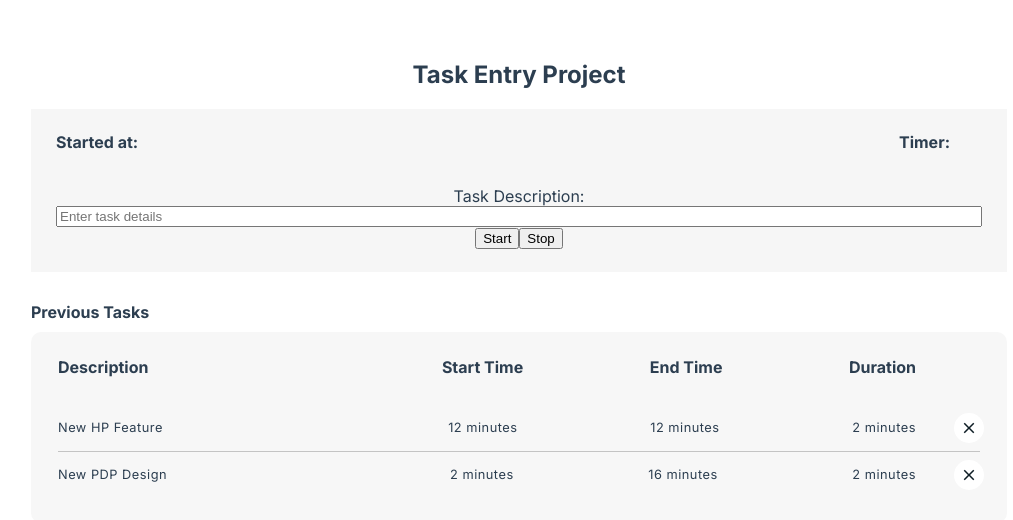
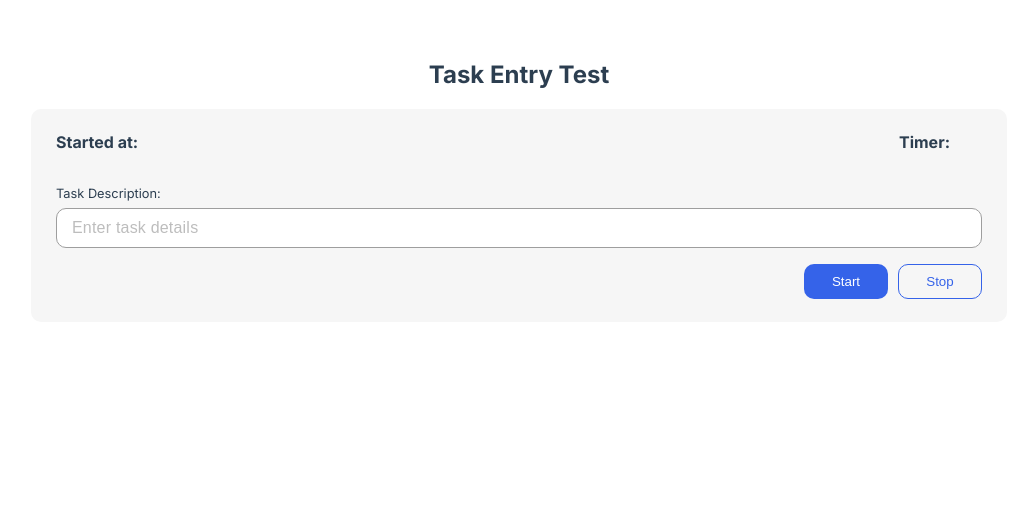
Before and after one commit to Serviox19/roswell, a Vue app: page / in a window 1280 px wide. Shown: the top 520 px of the page, without its empty margins (121-1134 px from the left). Built offline with nearby package versions, Linux system fonts and the light colour scheme.

Commit message:
assignment completed

```diff
--- a/package.json
+++ b/package.json
@@ -11,7 +11,8 @@
     "core-js": "^3.8.3",
     "moment": "^2.29.3",
     "vue": "^2.6.14",
-    "vuex": "^3.6.2"
+    "vuex": "^3.6.2",
+    "vuex-persistedstate": "^4.1.0"
   },
   "devDependencies": {
     "@babel/core": "^7.12.16",
--- a/src/components/Header.vue
+++ b/src/components/Header.vue
@@ -1,6 +1,6 @@
 <template>
   <header>
-    <h2>Task Entry Project</h2>
+    <h2>Task Entry Test</h2>
   </header>
 </template>
 
--- a/src/components/TaskEntry.vue
+++ b/src/components/TaskEntry.vue
@@ -3,12 +3,13 @@
     <div class="task-entry__wrapper">
       <div class="task-entry__watch">
         <div class="started-wrap">
-          Started at: <span class="started">{{ start }}</span>
+          Started at: <span class="started">{{ formattedStart }}</span>
         </div>
         <div class="started-wrap">
           Timer: <span id="timer-div"></span>
         </div>
       </div>
+      <div class="task-entry__input">
         <label>Task Description:</label>
         <input
           type="text"
@@ -16,8 +17,9 @@
           :value="title"
           @change="title = $event.target.value"
         />
+      </div>
       <div class="task-entry__actions">
-        <button class="task-entry__start" @click="startTimer">Start</button>
+        <button @click="startTimer">Start</button>
         <button class="task-entry__stop" @click="stopTimer">Stop</button>
       </div>
     </div>
@@ -35,6 +37,7 @@
       return {
         title: '',
         start: '',
+        formattedStart: '',
         end: '',
         duration: '',
         timerStarted: null,
@@ -50,10 +53,11 @@
 
         this.timerStarted = true;
         var start = new moment();
-        this.start = moment(start).format('hh:mm:ss');
+        this.start = start;
+        this.formattedStart = moment(this.start).format('hh:mm:ss');
 
         this.interval = window.setInterval(() => {
-          document.querySelector('#timer-div').innerHTML = moment().hour(0).minute(0).second(this.counter++).format('HH : mm : ss');
+          document.querySelector('#timer-div').innerHTML = moment().hour(0).minute(0).second(this.counter++).format('HH:mm:ss');
         }, 1000)
       },
       stopTimer() {
@@ -64,12 +68,12 @@
         var end = new moment();
         this.end = end;
 
-        var a = this.start;
-        var b = this.end;
-        var duration = b.diff(a, 'seconds');
+        var a = moment(this.start);
+        var b = moment(this.end);
+        var duration = a.diff(b, 'seconds');
         console.log(duration);
 
-        this.duration = duration;
+        this.duration = Math.abs(duration);
 
         if (this.start !== '' && this.end !== '' && this.duration !== '') {
           this.addNewTask()
@@ -81,9 +85,9 @@
         console.log(this.title);
         let data = {
           'title': this.title,
-          'start': this.start,
+          'start': moment(this.start).format('hh:mm:ss'),
           'end': moment(this.end).format('hh:mm:ss'),
-          'duration': moment.utc(this.duration * 1000).format("hh:mm:ss")
+          'duration': moment.utc(this.duration*1000).format("HH:mm:ss")
         }
         await this.$store.dispatch('tasks/addTask', data);
         await this.clearData();
@@ -91,6 +95,7 @@
       clearData() {
         this.title = '',
         this.start = '',
+        this.formattedStart = '',
         this.end = '',
         this.duration = '',
         this.timerStarted = null,
@@ -108,6 +113,7 @@
     flex-direction: column;
     padding: 23px 25px;
     background-color: #F6F6F6;
+    border-radius: 10px;
   }
 
   .task-entry__watch {
@@ -132,4 +138,77 @@
       }
     }
   }
+
+  .task-entry__input {
+    display: flex;
+    flex-direction: column;
+    margin-bottom: 1rem;
+
+    label {
+      font-size: 0.8rem;
+      line-height: 1rem;
+      font-weight: 400;
+      margin-bottom: 0.375rem;
+      text-align: left;
+    }
+
+    input {
+      appearance: none;
+      display: block;
+      max-width: 100%;
+      max-height: 44px;
+      border-radius: 10px;
+      padding: 10px 15px;
+      border: solid 1px #9E9E9E;
+      font-size: 1rem;
+      font-weight: 500;
+      letter-spacing: 0.2px;
+      color: #000;
+
+      &::placeholder {
+        font-size: 1rem;
+        font-weight: 500;
+        letter-spacing: 0.2px;
+        color: #BDBDBD;
+        line-height: normal !important;
+      }
+
+      &::-moz-placeholder {
+        font-size: 1rem;
+        font-weight: 500;
+        letter-spacing: 0.2px;
+        color: #BDBDBD;
+        line-height: normal !important;
+      }
+    }
+  }
+
+  .task-entry__actions {
+    display: flex;
+    align-self: flex-end;
+
+    button {
+      display: inline-flex;
+      width: 84px;
+      height: 35px;
+      border-radius: 10px;
+      padding: 8px 22px;
+      justify-content: center;
+      align-items: center;
+      color: #FFF;
+      background-color: #3563E9;
+      border: solid 1px transparent;
+      -webkit-tap-highlight-color: rgba(0,0,0,0);
+
+      &:nth-child(1) {
+        margin-right: 10px;
+      }
+    }
+
+    .task-entry__stop {
+      background-color: transparent;
+      border-color: #3563E9;
+      color: #3563E9;
+    }
+  }
 </style>
--- a/src/store/index.js
+++ b/src/store/index.js
@@ -2,6 +2,7 @@ import Vue from 'vue'
 import Vuex from 'vuex'
 
 import tasks from './modules/tasks.js';
+import createPersistedState from "vuex-persistedstate";
 
 Vue.use(Vuex)
 
@@ -12,4 +13,5 @@ export default new Vuex.Store({
   modules: {
     tasks
   },
+  plugins: [createPersistedState()]
 });
--- a/src/store/modules/tasks.js
+++ b/src/store/modules/tasks.js
@@ -1,20 +1,5 @@
 const state = {
-  tasks: [
-    {
-      'id': 1,
-      'title': 'New HP Feature',
-      'start': '12 minutes',
-      'end': '12 minutes',
-      'duration': '2 minutes'
-    },
-    {
-      'id': 2,
-      'title': 'New PDP Design',
-      'start': '2 minutes',
-      'end': '16 minutes',
-      'duration': '2 minutes'
-    }
-  ]
+  tasks: []
 };
 
 const mutations = {
```
Also changed, not shown: 1 other file (tests, documents, lock files or other folders). Lines whose indentation alone changed are shown as unchanged.
